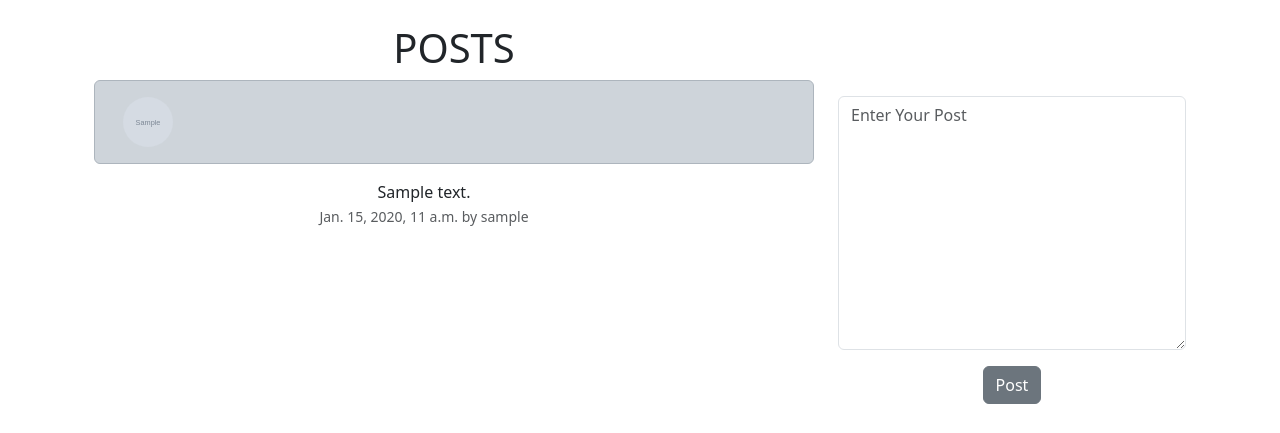
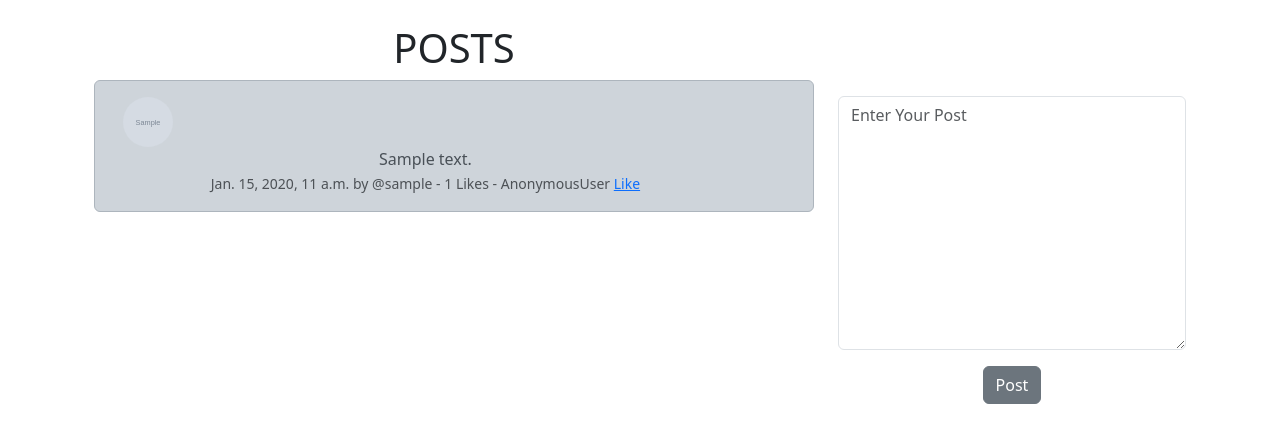
Before and after one commit to 0xbm/social, a Django app: template templates/home.html in a window 1280 px wide. Shown: the part 57-490 px from the top of the page. Run offline with Django 4.2, Linux system fonts and the light colour scheme; the template is opened without the code that fills it: values that come from a table or form of the project are taken from there, others are empty; tables that the repository leaves empty hold one stand-in row (values such as "Sample post"); grey boxes marked "Sample" are stand-in pictures.

Commit message:
add likes and unlikes

```diff
--- a/X/forms.py
+++ b/X/forms.py
@@ -20,7 +20,7 @@ class PostForm(forms.ModelForm):
 
     class Meta:
         model = Post
-        exclude = ("user",)
+        exclude = ("user","likes")
 
 
 class SignUpForm(UserCreationForm):
--- a/X/models.py
+++ b/X/models.py
@@ -8,6 +8,10 @@ class Post(models.Model):
     user = models.ForeignKey(User, related_name='post', on_delete=models.DO_NOTHING)
     body = models.CharField(max_length=200)
     created_at = models.DateTimeField(auto_now_add=True)
+    likes = models.ManyToManyField(User, related_name="post_like", blank=True)
+
+    def number_of_likes(self):
+        return self.likes.count()
 
     def __str__(self):
         return (f"{self.user}" f"({self.created_at:%Y-%m-%d %H:%M}): " f"{self.body} ...")
--- a/X/urls.py
+++ b/X/urls.py
@@ -9,5 +9,6 @@ urlpatterns = [
     path('logout/', views.logout_user, name='logout'),
     path('register/', views.register_user, name='register'),
     path('update_user/', views.update_user, name='update_user'),
+    path('post_like/<int:pk>', views.post_like, name='post_like'),
 
 ]
--- a/templates/home.html
+++ b/templates/home.html
@@ -24,17 +24,20 @@
                                 </div>
                             </div>
                         </div>
-                    </div>
-
                         <div class="col-11">
-
                             {{ post.body }}<br/>
                             <small class="text-muted">
                                 {{ post.created_at }}
                                 by
-                            {{ post.user.username }}
-
+                                @{{ post.user.username }}
+                                - {{ post.number_of_likes }} Likes - {{ user }}
+                                {% if user in post.likes.all %}
+                                    <a href="{% url 'post_like' post.id %}">UnLike</a>
+                                {% else %}
+                                    <a href="{% url 'post_like' post.id %}">Like</a>
+                                {% endif %}
                             </small>
+                        </div>
                     </div>
                     </br></br>
                 {% endfor %}
```
Also changed, not shown: X/views.py (+17 -1 lines). Lines whose indentation alone changed are shown as unchanged.
